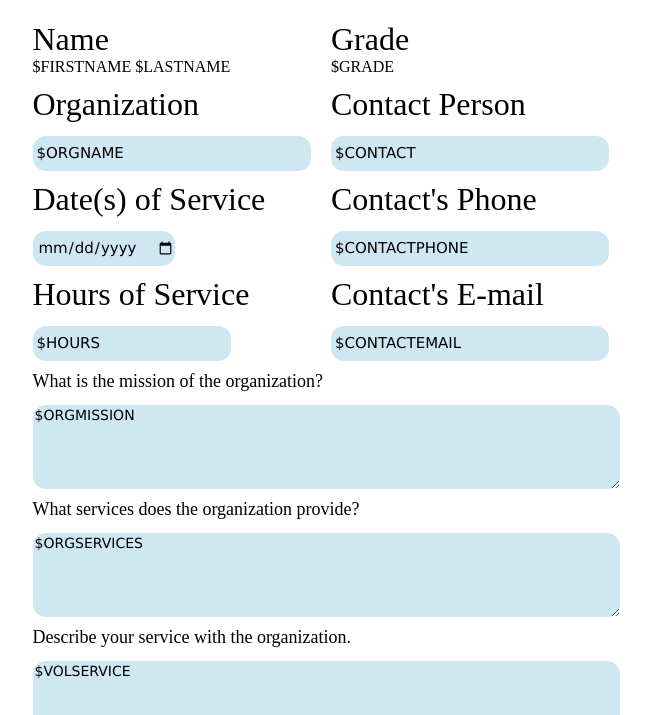
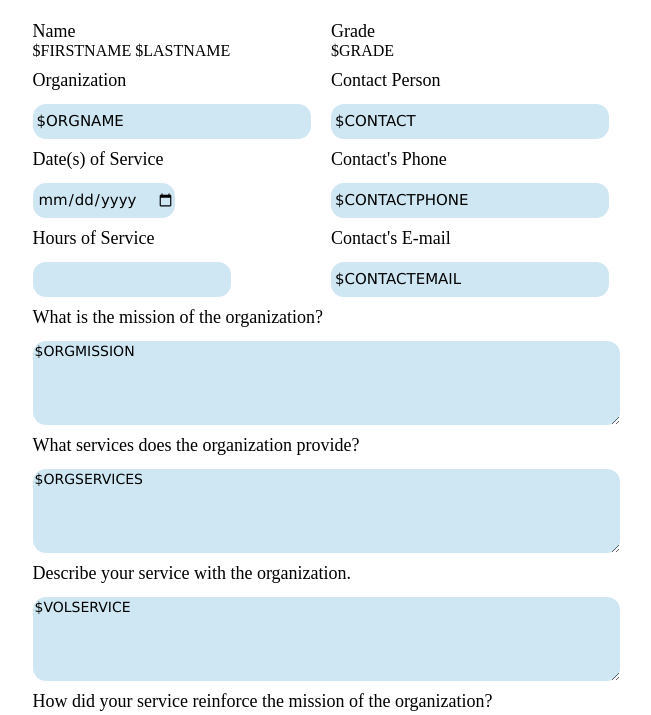
Before and after one commit to astrasser2019/CommunityServicePortal, a plain HTML site: page add-student.html in a window 1280 px wide. Shown: the part 85-800 px from the top of the page, without its empty margins (314-965 px from the left). Drawn offline with Linux system fonts and the light colour scheme.

Commit message:
Standardized hours and email, consider tel

```diff
--- a/add-student.html
+++ b/add-student.html
@@ -14,33 +14,33 @@ ALT="The Pingry School"><br>Community Service</H1>
 <INPUT NAME="recnum" VALUE="$RECNUM" TYPE="hidden">
       <TABLE BORDER="0" CELLPADDING="4">
       <TR>
-        <TD><FONT SIZE="6">Name</FONT>
+        <TD><FONT SIZE="4">Name</FONT>
 <BR>$FIRSTNAME $LASTNAME</TD>
-        <TD><FONT SIZE="6">Grade</FONT>
+        <TD><FONT SIZE="4">Grade</FONT>
 <BR>$GRADE</TD>
       </TR>
       <TR>
-        <TD><FONT SIZE="6">Organization</FONT>
+        <TD><FONT SIZE="4">Organization</FONT>
 <BR><INPUT NAME="orgname" SIZE="30" MAXLENGTH="30" TABINDEX="1" VALUE="$ORGNAME" style = "height:35px; font-size:15">
 </TD>
-        <TD><FONT SIZE="6">Contact Person</FONT>
+        <TD><FONT SIZE="4">Contact Person</FONT>
 <BR><INPUT NAME="contact" SIZE="30" MAXLENGTH="30" TABINDEX="4" VALUE="$CONTACT" style = "height:35px; font-size:15">
 </TD>
       </TR>
       <TR>
-        <TD><FONT SIZE="6">Date(s) of Service</FONT>
+        <TD><FONT SIZE="4">Date(s) of Service</FONT>
 <BR><INPUT NAME="dates" SIZE="30" MAXLENGTH="30" TABINDEX="2" VALUE="$DATES" style = "height:35px; font-size:15" TYPE = "date">
 </TD>
-        <TD><FONT SIZE="6">Contact's Phone</FONT>
+        <TD><FONT SIZE="4">Contact's Phone</FONT>
 <BR><INPUT NAME="contactphone" SIZE="30" MAXLENGTH="30" TABINDEX="5" VALUE="$CONTACTPHONE" style = "height:35px; font-size:15">
 </TD>
       </TR>
       <TR>
-        <TD><FONT SIZE="6">Hours of Service</FONT>
-<BR><INPUT NAME="hours" SIZE="20" MAXLENGTH="30" TABINDEX="3" VALUE="$HOURS" style = "height:35px; font-size:15">
+        <TD><FONT SIZE="4">Hours of Service</FONT>
+<BR><INPUT NAME="hours" SIZE="20" MAXLENGTH="30" TABINDEX="3" VALUE="$HOURS" style = "height:35px; font-size:15" TYPE = "number">
 </TD>
-        <TD><FONT SIZE="6">Contact's E-mail</FONT>
-<BR><INPUT NAME="contactemail" SIZE="30" MAXLENGTH="30" TABINDEX="6" VALUE="$CONTACTEMAIL" style = "height:35px; font-size:15">
+        <TD><FONT SIZE="4">Contact's E-mail</FONT>
+<BR><INPUT NAME="contactemail" SIZE="30" MAXLENGTH="30" TABINDEX="6" VALUE="$CONTACTEMAIL" style = "height:35px; font-size:15" TYPE = "email">
 </TD>
       </TR>
       <TR>
```
Also changed, not shown: mainmenu-student.html (+5 -5 lines).
